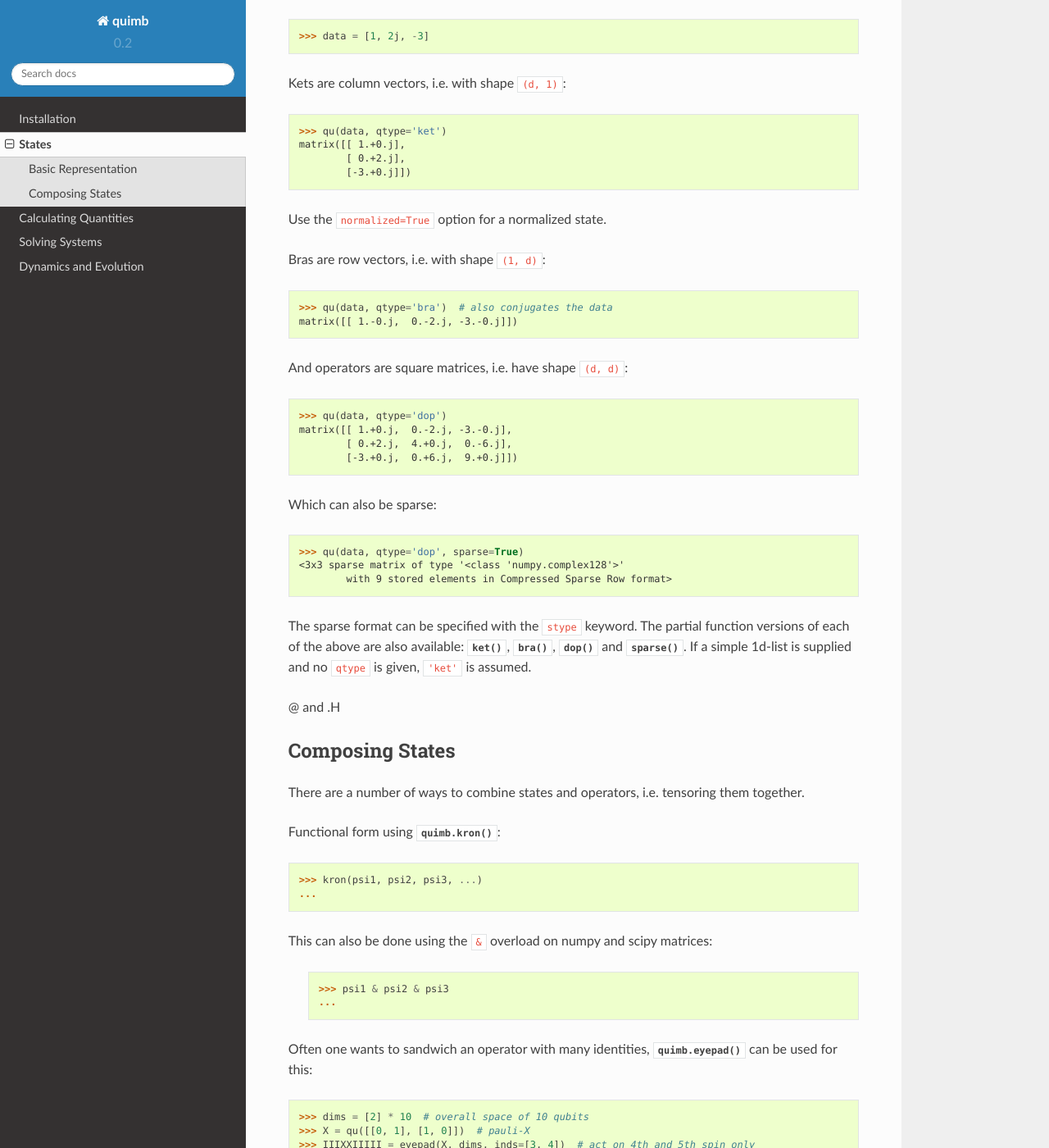
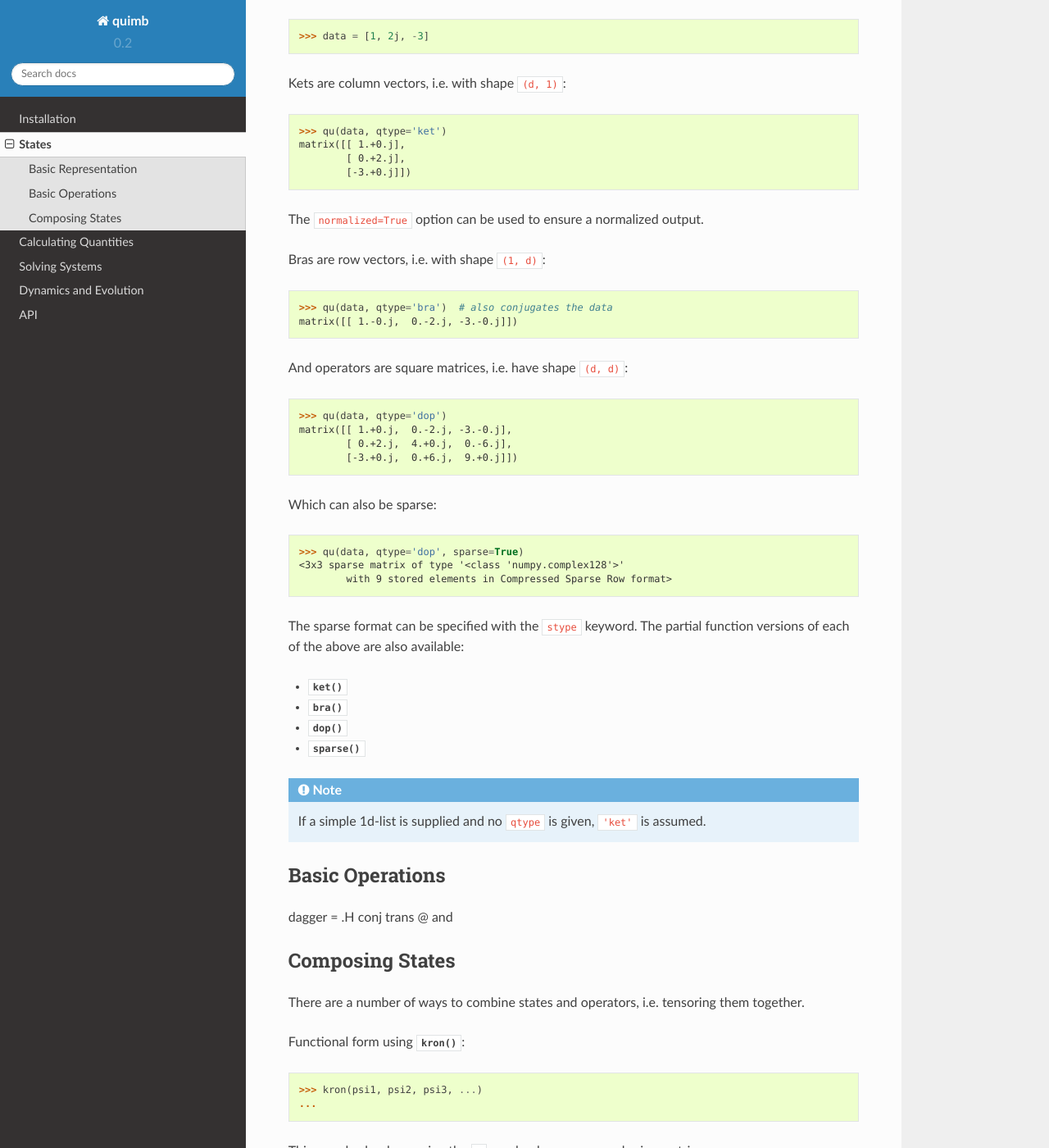
Before and after one commit to jcmgray/quimb, a Sphinx documentation site: the page built from docs/states.rst, in a window 1280 px wide and 1400 px high, scrolled down 267 px. Shown: the whole window at 82% size. Built offline with Sphinx 7.4.7 and the Read the Docs theme 2.0.0, drawn with Linux system fonts in a browser that asks for light colours; some of the changed text lies outside the part shown.

Commit message:
finish up core doc, add autosummary for api

```diff
--- a/docs/conf.py
+++ b/docs/conf.py
@@ -31,18 +31,25 @@
 # Add any Sphinx extension module names here, as strings. They can be
 # extensions coming with Sphinx (named 'sphinx.ext.*') or your custom
 # ones.
+
+# import sphinx_bootstrap_theme
+
 extensions = [
     'sphinx.ext.autodoc',
+    'sphinx.ext.autosummary',
     'sphinx.ext.doctest',
     'sphinx.ext.viewcode',
     'sphinx.ext.napoleon',
-    'sphinx.ext.autosummary',
+    # 'numpydoc'
 ]
 
 napoleon_google_docstring = False
 napoleon_numpy_docstring = True
+napoleon_use_admonition_for_notes = True
 
 autosummary_generate = True
+
+# numpydoc_class_members_toctree = True
 
 # Add any paths that contain templates here, relative to this directory.
 templates_path = ['_templates']
@@ -122,7 +129,10 @@
 # The theme to use for HTML and HTML Help pages.  See the documentation for
 # a list of builtin themes.
 html_theme = 'sphinx_rtd_theme'
+# html_theme = 'alabaster'
 # html_theme = 'flask'
+# html_theme = 'bootstrap'
+# html_theme_path = sphinx_bootstrap_theme.get_html_theme_path()
 
 # Theme options are theme-specific and customize the look and feel of a theme
 # further.  For a list of options available for each theme, see the
@@ -296,3 +306,6 @@
 
 # If true, do not generate a @detailmenu in the "Top" node's menu.
 # texinfo_no_detailmenu = False
+
+
+import quimb
--- a/docs/installation.rst
+++ b/docs/installation.rst
@@ -31,5 +31,5 @@
 
 For distributed, dense eigensolving (but probably slower than ``numpy``) the ``scalapy`` package interfaces with ``scalapack``.
 
-    * `scalapack <https://>`_
-    * `scalapy <https://>`_
+    * `scalapack <http://www.netlib.org/scalapack/>`_
+    * `scalapy <https://github.com/jrs65/scalapy>`_
--- a/docs/states.rst
+++ b/docs/states.rst
@@ -21,7 +21,7 @@
             [ 0.+2.j],
             [-3.+0.j]])
 
-Use the ``normalized=True`` option for a normalized state.
+The ``normalized=True`` option can be used to ensure a normalized output.
 
 Bras are row vectors, i.e. with shape ``(1, d)``:
 
@@ -47,16 +47,34 @@
     <3x3 sparse matrix of type '<class 'numpy.complex128'>'
             with 9 stored elements in Compressed Sparse Row format>
 
-The sparse format can be specified with the ``stype`` keyword. The partial function versions of each of the above are also available: :func:`ket()`, :func:`bra()`, :func:`dop()` and :func:`sparse()`. If a simple 1d-list is supplied and no ``qtype`` is given, ``'ket'`` is assumed.
+The sparse format can be specified with the ``stype`` keyword. The partial function versions of each of the above are also available:
 
-@ and .H
+* :py:func:`~quimb.core.ket()`
+* :py:func:`~quimb.core.bra()`
+* :py:func:`~quimb.core.dop()`
+* :py:func:`~quimb.core.sparse()`
+
+
+.. note::
+
+    If a simple 1d-list is supplied and no ``qtype`` is given, ``'ket'`` is assumed.
+
+
+Basic Operations
+================
+
+dagger = .H
+conj
+trans
+@ and
+
 
 Composing States
 ================
 
 There are a number of ways to combine states and operators, i.e. tensoring them together.
 
-Functional form using :func:`quimb.kron`:
+Functional form using :py:func:`~quimb.accel.kron`:
 
 .. code:: python
 
```
Also changed, not shown: other parts of docs/states.rst (+4 -4 lines), docs/api.rst (added, +71 -0 lines), docs/index.rst (+7 -11 lines), 11 other files.
